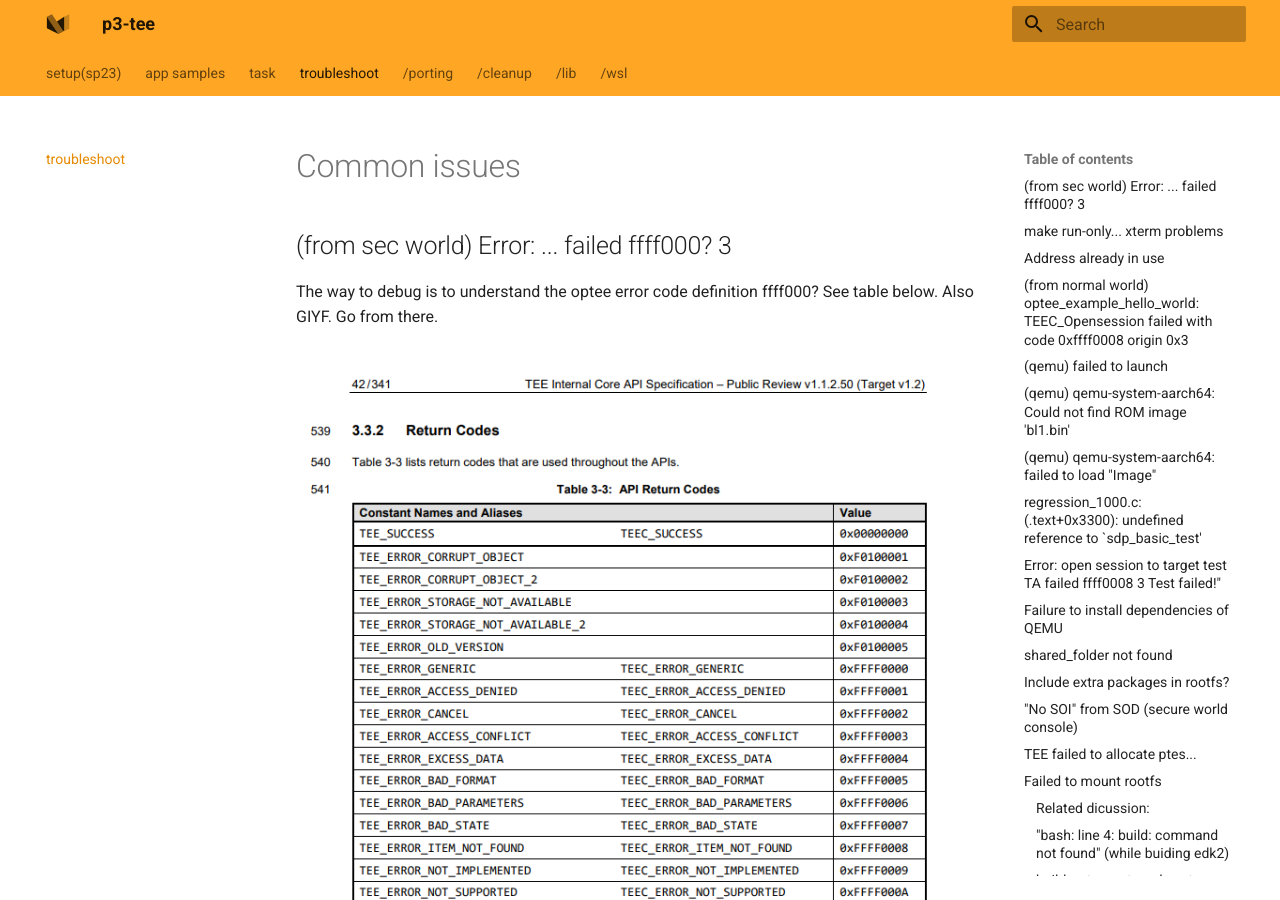
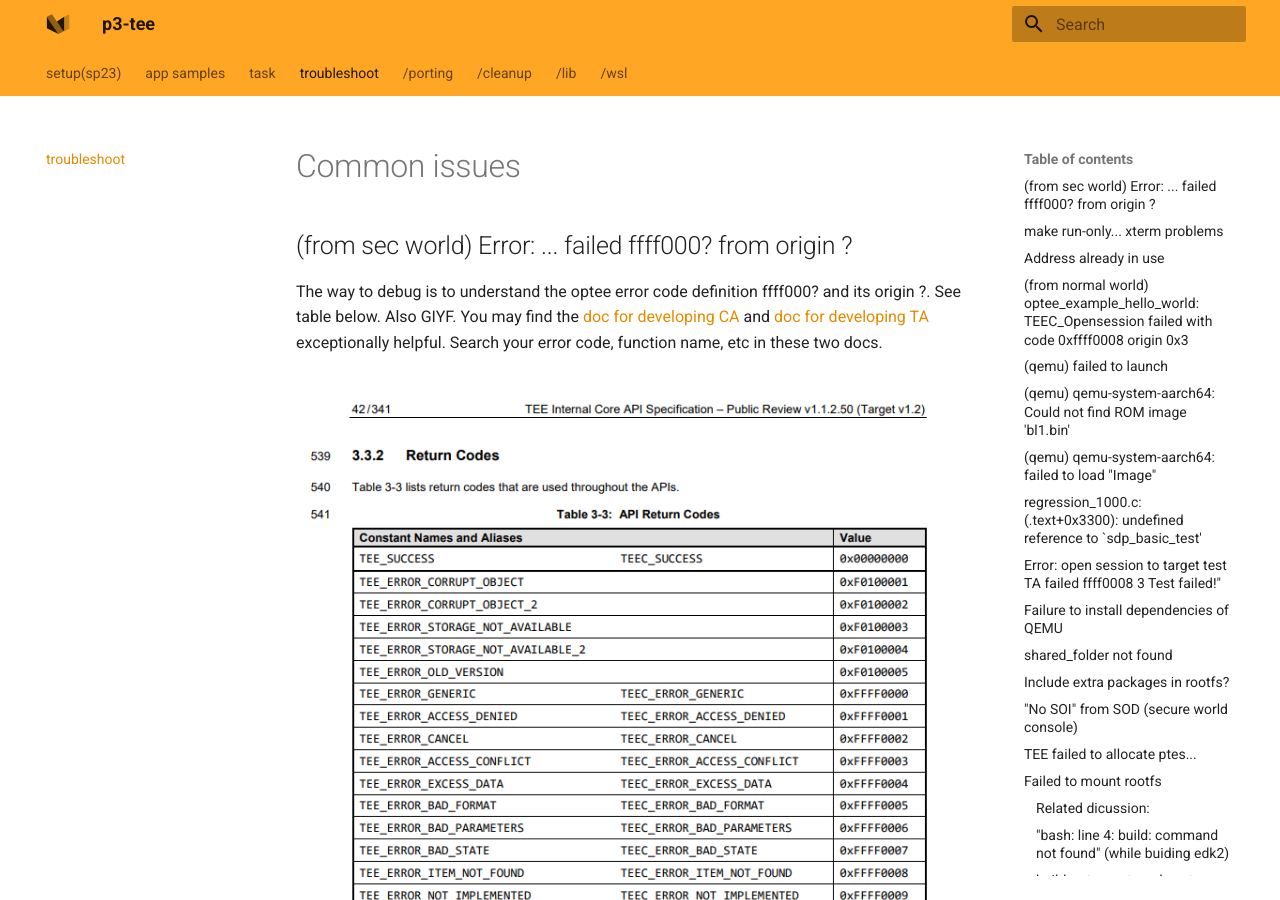
Before and after one commit to fxlin/p3-tee, an MkDocs documentation site: the page built from docs/issues.md, in a window 1280 px wide and 900 px high. Built offline with MkDocs 1.6.1 and Material for MkDocs 9.7.7, drawn with Linux system fonts in a browser that asks for light colours.

Commit message:
Update issues.md

```diff
--- a/docs/issues.md
+++ b/docs/issues.md
@@ -1,10 +1,9 @@
 # Common issues
 
-## (from sec world) Error: ... failed ffff000? 3
-The way to debug is to understand the optee error code definition ffff000? See table below. Also GIYF. Go from there.
+## (from sec world) Error: ... failed ffff000? from origin ?
+The way to debug is to understand the optee error code definition ffff000? and its origin ?. See table below. Also GIYF. You may find the [doc for developing CA](https://globalplatform.org/wp-content/uploads/2010/07/TEE_Client_API_Specification-V1.0.pdf) and [doc for developing TA](https://globalplatform.org/wp-content/uploads/2018/06/GPD_TEE_Internal_Core_API_Specification_v1.1.2.50_PublicReview.pdf) exceptionally helpful. Search your error code, function name, etc in these two docs.
 
 ![image.png](optee-error-codes.png)
-
 
 ## make run-only... xterm problems
 
```
